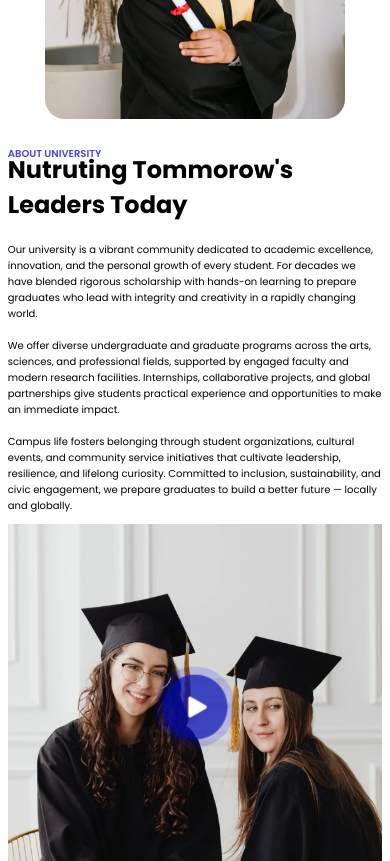
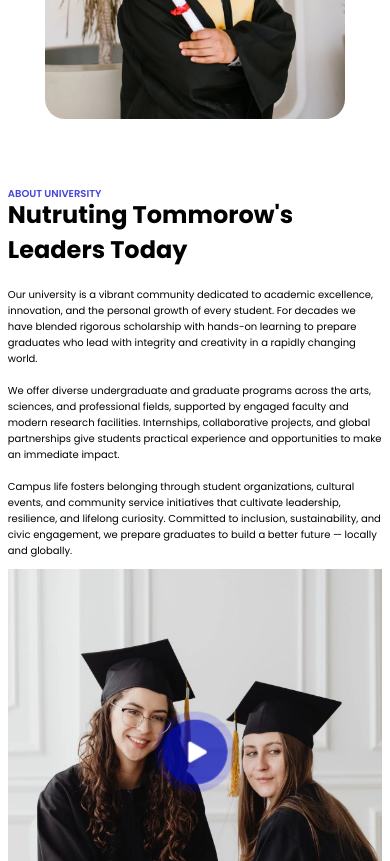
Before and after one commit to mohaproprog/udusity-uni-, a React (Vite) app: page / in a window 390 px wide. Shown: the part 1840-2701 px from the top of the page. Built offline with nearby package versions, Linux system fonts and the light colour scheme; a web font is replaced by a local one.

Commit message:
fixed the gap

```diff
--- a/src/Components/Program/program.css
+++ b/src/Components/Program/program.css
@@ -1,5 +1,5 @@
 .program{
-    min-height: 70vh;
+    /* min-height: 70vh; */
     text-align: center;
     margin-top: 50px;
 }
@@ -83,9 +83,7 @@
         flex-direction: column;
 
     }
-    .program{
-        margin-bottom: 180px;
-    }
+
 
 }
 @media (max-width:354px){
--- a/src/Components/about/about.css
+++ b/src/Components/about/about.css
@@ -1,7 +1,8 @@
 .about{
     display: flex;
     gap: 4%;
-    margin-top: -130px;
+    margin-top: 50px;
+
 }
 
 .about .aboutLeft{
@@ -49,7 +50,6 @@
 
 .about .aboutRight{
     flex-basis:56%;
-    margin-top: -20px;
 
 }
 
@@ -59,7 +59,7 @@
 }
 
 .aboutRight h2{
-    margin-top: -20px;
+    margin-top: -15px;
 }
 
 /* vedio */
@@ -84,9 +84,7 @@
 /* ----------media-----queries---------- */
 
 @media (max-width:1260px){
-    .about{
-        margin-top: -90px;
-    }
+
 }
 @media (max-width:1078px){
     .about .aboutLeft{
@@ -96,12 +94,12 @@
 @media (max-width:952px){
     .about {
         flex-direction: column-reverse;
-        margin-top: -150px;
+
     }
 }
 @media (max-width:900px){
     .about {
         flex-direction: column-reverse;
-        margin-top: -150px;
+
     }
 }
```
